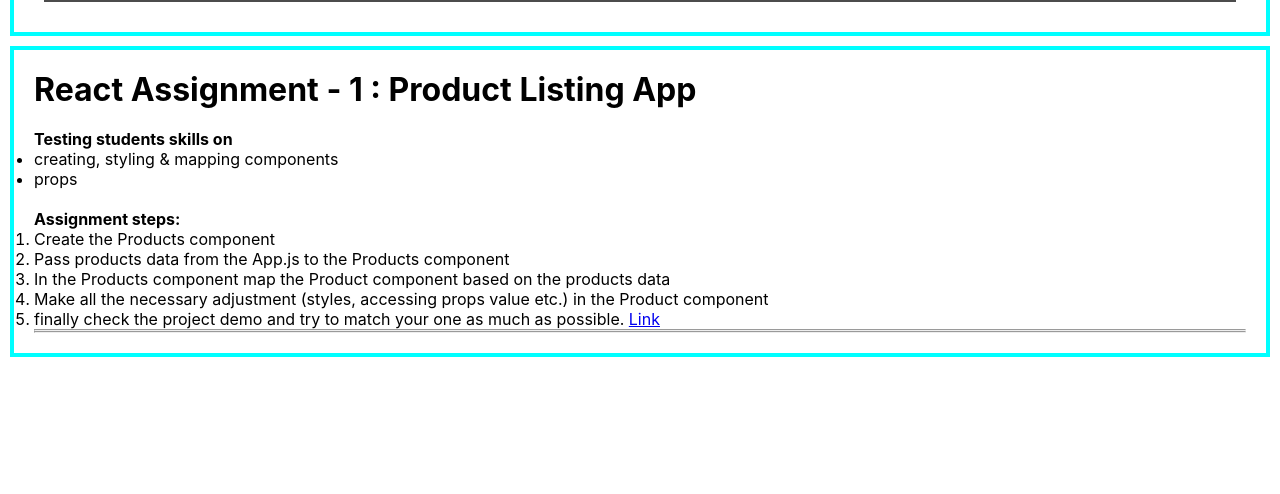
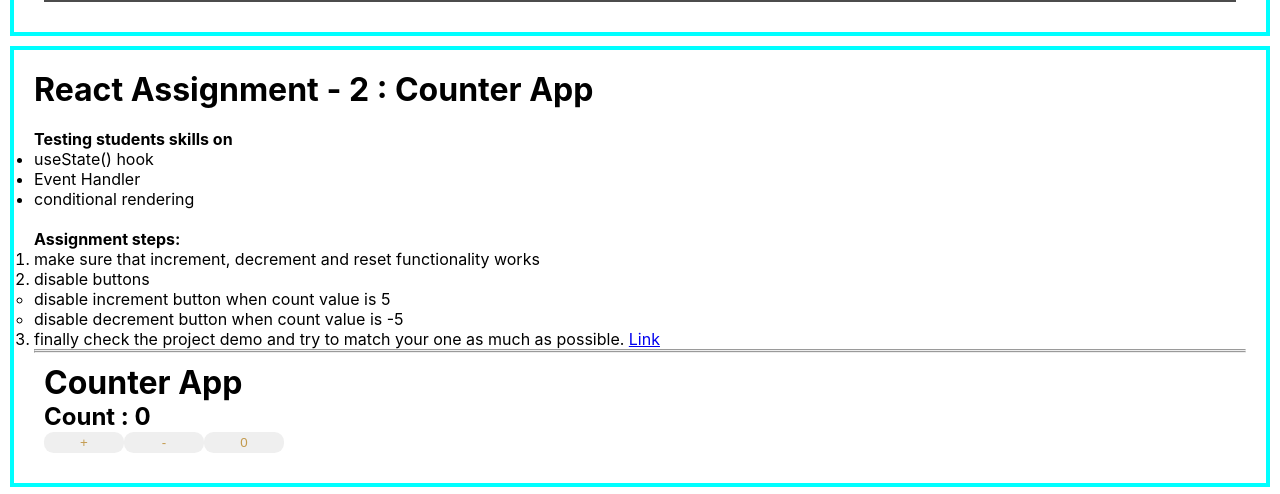
Before and after one commit to khaled39ab/React-With-LWS, a React (Create React App) app: page /all-project in a window 1280 px wide. Shown: the part 1363-1857 px from the top of the page. Before the commit the page ends 1730 px from the top, so only its background shows below. Built offline with nearby package versions, Linux system fonts and the light colour scheme.

Commit message:
creating counter app

```diff
--- a/src/miniProject/assignment1/Assignment1.js
+++ b/src/miniProject/assignment1/Assignment1.js
@@ -109,7 +109,7 @@ const Assignment1 = () => {
             </div>
             <hr />
             <hr />
-            <div className='assignment' style={{ 'margin': '10px' }}>
+            <div className='assignment1' style={{ 'margin': '10px' }}>
                 <h1 className="title">BD Store</h1>
                 <div className='products'>
                     {
--- a/src/miniProject/assignment1/style1.css
+++ b/src/miniProject/assignment1/style1.css
@@ -3,7 +3,7 @@
     --text-color: #fff;
   }
 
-  .assignment {
+  .assignment1 {
     box-sizing: border-box;
     margin: 0;
     padding: 0;
--- a/src/miniProject/assignment2/Assignment2.js
+++ b/src/miniProject/assignment2/Assignment2.js
@@ -4,13 +4,14 @@ const Assignment2 = () => {
     return (
         <div style={{ 'border': '4px solid cyan', 'padding': '20px', 'margin': '10px' }}>
             <div>
-                <h1>React Assignment - 1 : Product Listing App</h1> <br />
+                <h1>React Assignment - 2 : Counter App</h1> <br />
 
                 <h4>Testing students skills on</h4>
 
                 <ul>
-                    <li>creating, styling & mapping components</li>
-                    <li>props</li>
+                    <li>useState() hook</li>
+                    <li>Event Handler</li>
+                    <li>conditional rendering</li>
                 </ul>
 
                 <br />
@@ -18,15 +19,33 @@ const Assignment2 = () => {
                 <h4> <strong>Assignment steps:</strong></h4>
 
                 <ol>
-                    <li> Create the Products component </li>
-                    <li>Pass products data from the App.js to the Products component</li>
-                    <li>In the Products component map the Product component based on the products data</li>
-                    <li>Make all the necessary adjustment (styles, accessing props value etc.) in the Product component </li>
-                    <li>finally check the project demo and try to match your one as much as possible. <a href="https://react-assignment-1-products-listing.netlify.app/" target="blank">Link</a></li>
+                    <li> make sure that increment, decrement and reset functionality works </li>
+                    <li>
+                        disable buttons
+                        <ul>
+                            <li>disable increment button when count value is 5</li>
+                            <li>disable decrement button when count value is -5</li>
+                        </ul>
+                    </li>
+                    <li>finally check the project demo and try to match your one as much as possible. <a href="https://react-assignment-2-counter-app.netlify.app/" target="blank">Link</a></li>
                 </ol>
             </div>
             <hr />
             <hr />
+
+            <div style={{ 'margin': '10px' }}>
+                <div className="counter center">
+                    <h1 className="counter__title">Counter App</h1>
+                    <div className="card center">
+                        <h2 className="card__title">Count : 0</h2>
+                        <div className="card__btns">
+                            <button className="btn card__btn">+</button>
+                            <button className="btn card__btn">-</button>
+                            <button className="btn card__btn">0</button>
+                        </div>
+                    </div>
+                </div>
+            </div>
         </div>
     );
 };
```
